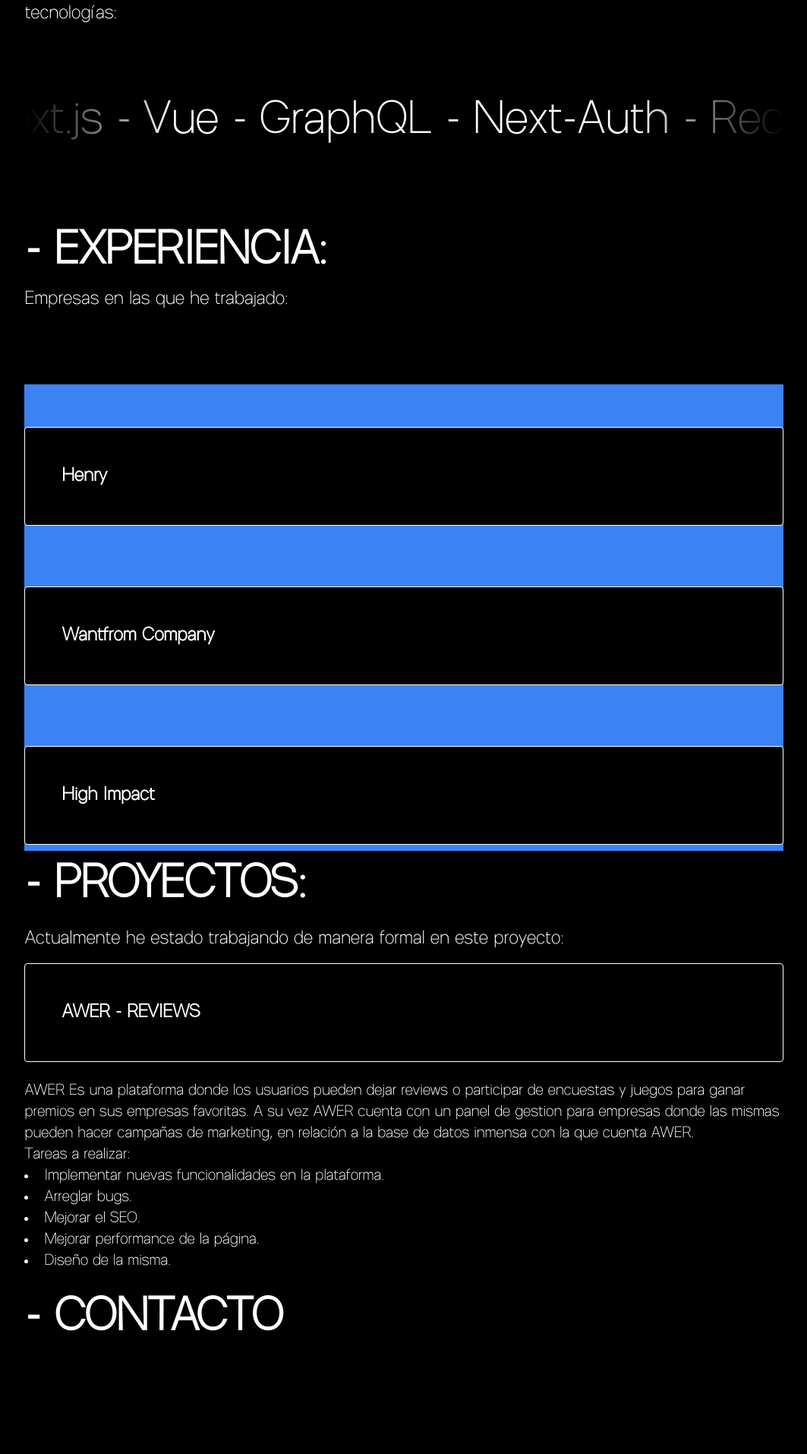
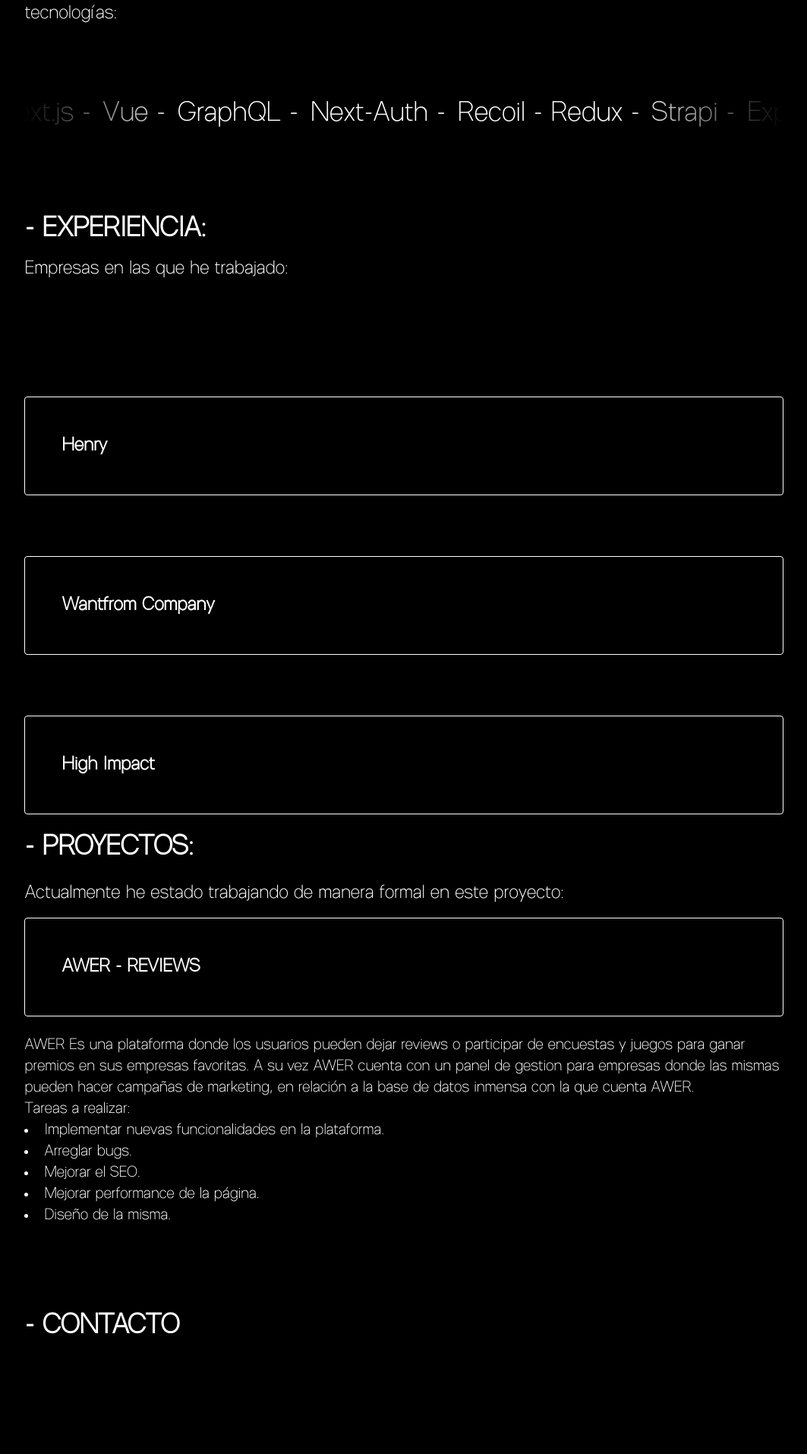
Before and after one commit to agustinrobledo/portfolio-remake, a Next.js app: page / in a window 1280 px wide. Shown: the part 906-2820 px from the top of the page at 76% size, without its empty margins (108-1171 px from the left). Built offline with nearby package versions, Linux system fonts and the light colour scheme.

Commit message:
Headers changed

```diff
--- a/pages/index.tsx
+++ b/pages/index.tsx
@@ -8,13 +8,13 @@ import Contact from "../src/components/Contact";
 import Cursor from "../src/components/Cursor";
 import Technologies from "../src/components/Technologies";
 import Head from "next/head";
-
+import { useState } from "react";
 export default function Home() {
   return (
     <>
-    <Head>
-      <title>Agustin Robledo</title>
-    </Head>
+      <Head>
+        <title>Fernando Agustin Robledo</title>
+      </Head>
       <Wrapper>
         <div className="px-3 w-full md:w-4/5">
           <Navbar />
--- a/src/components/Contact.tsx
+++ b/src/components/Contact.tsx
@@ -1,10 +1,12 @@
+import Technologies from "./Technologies";
+
 const Contact = () => {
   return (
-    <section id="contact" className="flex flex-col text-xl min-h-screen">
+    <section id="contact" className="flex mt-20 flex-col text-xl min-h-screen">
       <div className="bg-black sticky h-1/5 z-10 top-14 py-4">
-        <h2 className="text-6xl font-bold">- CONTACTO</h2>
+        <h2 className="text-4xl font-bold">- CONTACTO</h2>
       </div>
-      <div className="flex flex-col h-screen content-center justify-center gap-2 md:gap-6 text-center text-3xl  md:text-6xl">
+      <div className="flex flex-col h-screen content-center justify-center gap-2 md:gap-6 text-center text-3xl  md:text-4xl">
         <h2>¿Quieres que trabajemos juntos?</h2>
         <span>Hablemos!</span>
         <ul className="flex flex-col underline desktop:flex-row justify-around gap-2 text-2xl md:text-4xl mt-4 md:mt-24 md:py-10">
--- a/src/components/Experience.tsx
+++ b/src/components/Experience.tsx
@@ -54,13 +54,13 @@ const Experience = () => {
   return (
     <div className="min-h-screen">
       <div className="bg-black sticky z-10 top-14 py-4">
-        <h2 className="sticky top-20 text-6xl font-bold">- EXPERIENCIA:</h2>
+        <h2 className="sticky top-20 text-4xl font-bold">- EXPERIENCIA:</h2>
       </div>
       <p className="text-2xl">Empresas en las que he trabajado:</p>
-      <section className="flex flex-col gap-6 text-2xl mt-24 justify-center bg-red-500">
-      <div className="bg-blue-500">
-        <CompanyExperience />
-      </div>
+      <section className="flex flex-col gap-6 text-2xl mt-24 justify-center">
+        <div className="">
+          <CompanyExperience />
+        </div>
       </section>
     </div>
   );
--- a/src/components/Navbar.tsx
+++ b/src/components/Navbar.tsx
@@ -14,7 +14,7 @@ const Navbar = () => {
   }, []);
 
   const handleScroll = (ref: RefObject<HTMLElement | null | undefined>) => {
-    ref?.current?.scrollIntoView({block:"center"});
+    ref?.current?.scrollIntoView({ block: "center" });
   };
 
   return (
--- a/src/components/Projects.tsx
+++ b/src/components/Projects.tsx
@@ -5,7 +5,7 @@ const Projects = () => {
   return (
     <section id="projects" className="flex flex-col gap-2 text-2xl">
       <div className="bg-black sticky top-16 py-4">
-        <h2 className="sticky top-20 text-6xl font-bold">- PROYECTOS:</h2>
+        <h2 className="sticky top-20 text-4xl font-bold">- PROYECTOS:</h2>
       </div>
       <p>Actualmente he estado trabajando de manera formal en este proyecto:</p>
       <Accordion.Root defaultValue="item-1" type="single" collapsible>
--- a/src/components/Technologies.tsx
+++ b/src/components/Technologies.tsx
@@ -12,7 +12,10 @@ const Technologies = () => {
         </p>
       </div>
       <div className={`${styles.marquee} py-24`}>
-        <ul aria-hidden="true" className={`${styles.marquee__content} text-2xl lg:text-6xl pl-2`}>
+        <ul
+          aria-hidden="true"
+          className={`${styles.marquee__content} text-2xl lg:text-4xl pl-2`}
+        >
           <li className="hoverable w-fit">React -</li>
           <li className="hoverable w-fit">Next.js -</li>
           <li className="hoverable w-fit">Vue -</li>
```
